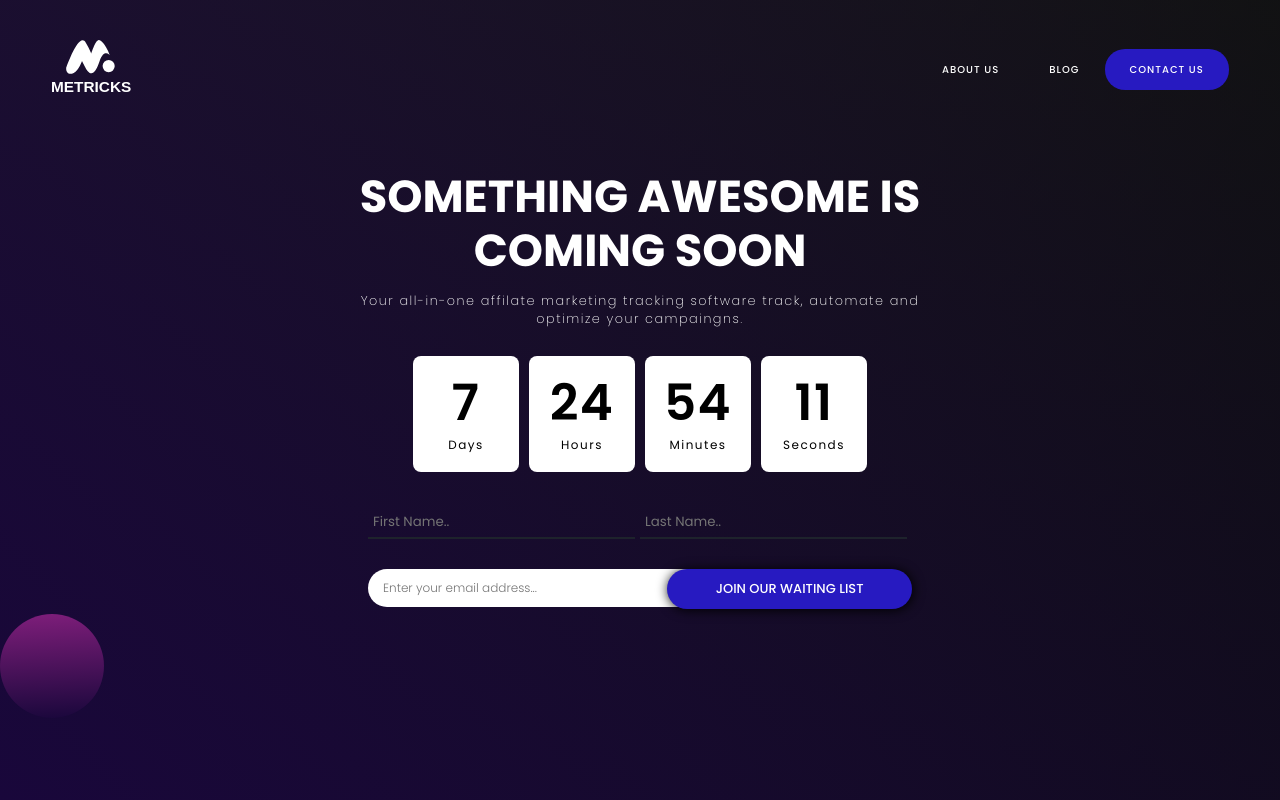
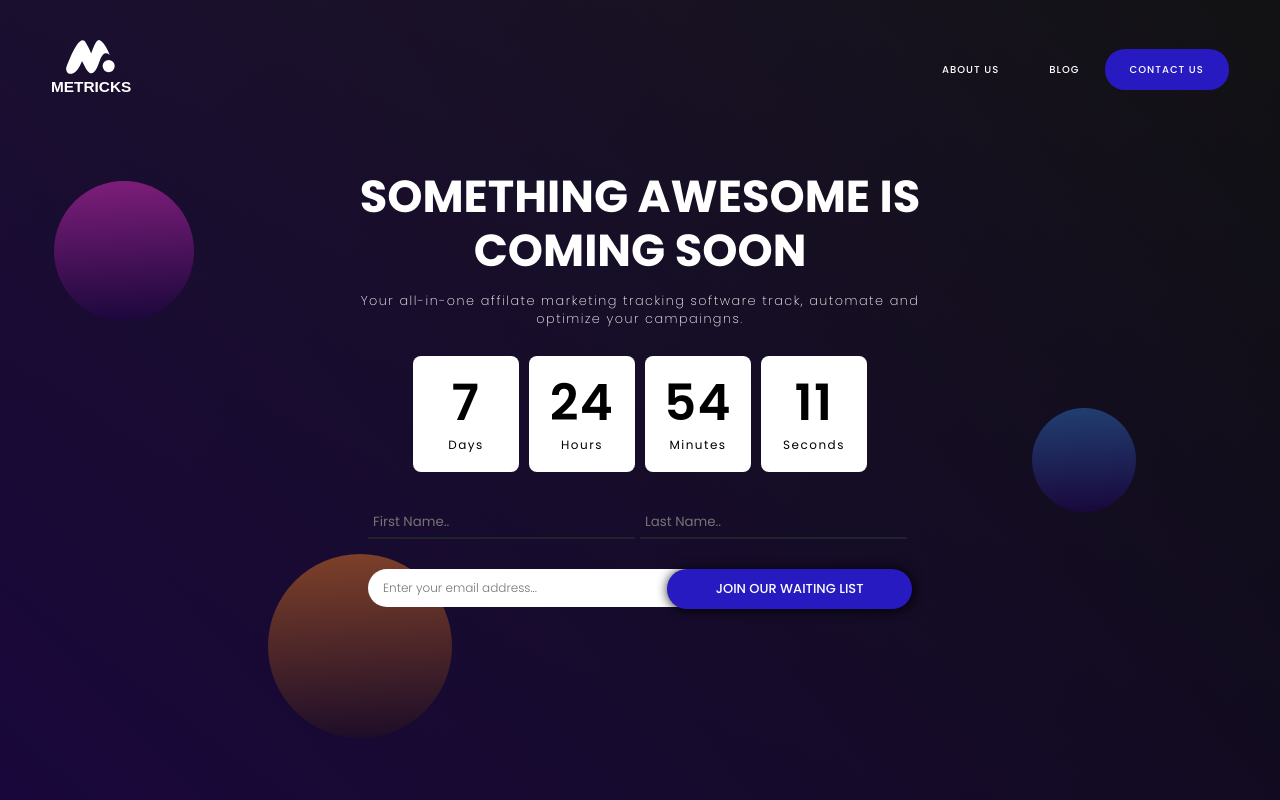
Before and after one commit to waiz3ple/coming-soon, a React (Create React App) app: page / in a window 1280 px wide. Built offline with nearby package versions, Linux system fonts and the light colour scheme.

Commit message:
all the 3 circles are in place

```diff
--- a/src/Pages/Home/Main/Circle/index.js
+++ b/src/Pages/Home/Main/Circle/index.js
@@ -2,10 +2,21 @@ import React, { Component } from 'react';
 import './styles.scss';
 
 class Circle extends Component {
+  constructor(props) {
+    super(props);
+    this.state = {};
+  }
   render() {
+    const {size, colorStart, colorStop} = this.props.info;
+    const circleProperties = {
+          width: `${size}rem`,
+          height:`${size}rem`,
+          backgroundColor:'transparent',
+          backgroundImage:`linear-gradient(177deg, ${colorStart} 0%, ${colorStop} 100%)`,
+    }
     return (
       <>
-       <div className="circle"></div>
+       <div className="circle"  style={circleProperties}></div>
       </>
     );
   }
--- a/src/Pages/Home/Main/Circle/styles.scss
+++ b/src/Pages/Home/Main/Circle/styles.scss
@@ -1,7 +1,3 @@
 .circle{
-
-    width: 10.4rem;
-    height: 10.4rem;
-    background: transparent linear-gradient(177deg, #7F1E7B 0%, #19073B 100%) 0% 0% no-repeat padding-box;
-    border-radius: 100px;
+    border-radius: 50%;
 }
--- a/src/Pages/Home/Main/index.js
+++ b/src/Pages/Home/Main/index.js
@@ -34,8 +34,10 @@ export default class Main extends Component {
              </fieldset>
            </form>
         </main>
-        <section className="circle-container">
-          <Circle detail={'some info'}/>
+         <section className="circle-container">
+          <Circle className="circle1" info={{size:14, colorStart:"#7F1E7B", colorStop:"#19073B"}}/>
+          <Circle className="circle2" info={{size:18.4, colorStart:"#7F4129", colorStop:"#1C0C28"}}/>
+          <Circle className="circle3" info={{size:10.4, colorStart:"#213F72", colorStop:"#19073B"}}/>
         </section>
       </>
     );
--- a/src/Pages/Home/Main/styles.scss
+++ b/src/Pages/Home/Main/styles.scss
@@ -90,3 +90,31 @@ main{
 
     }
 }
+
+
+.circle-container{
+        display: grid;
+        grid-template-columns: 2fr 6fr 2fr;
+        grid-column-gap:20px;
+        width: 100%;
+        height: 120%;
+        position: absolute;
+        top: 1px;
+        z-index: -1;
+        padding-top:18rem;
+
+        .circle:nth-child(1){
+           align-self:start;
+           justify-self: center;
+        }
+
+        .circle:nth-child(2){
+           align-self:end;
+           justify-self: start;
+        }
+
+        .circle:nth-child(3){
+           align-self:center;
+           justify-self: start;
+        }
+    }
--- a/src/Pages/Home/styles.scss
+++ b/src/Pages/Home/styles.scss
@@ -5,4 +5,5 @@ body{
     background-repeat: no-repeat;
     background-attachment: fixed;
     color: #FFFFFF;
+    position: relative;
 }
```
